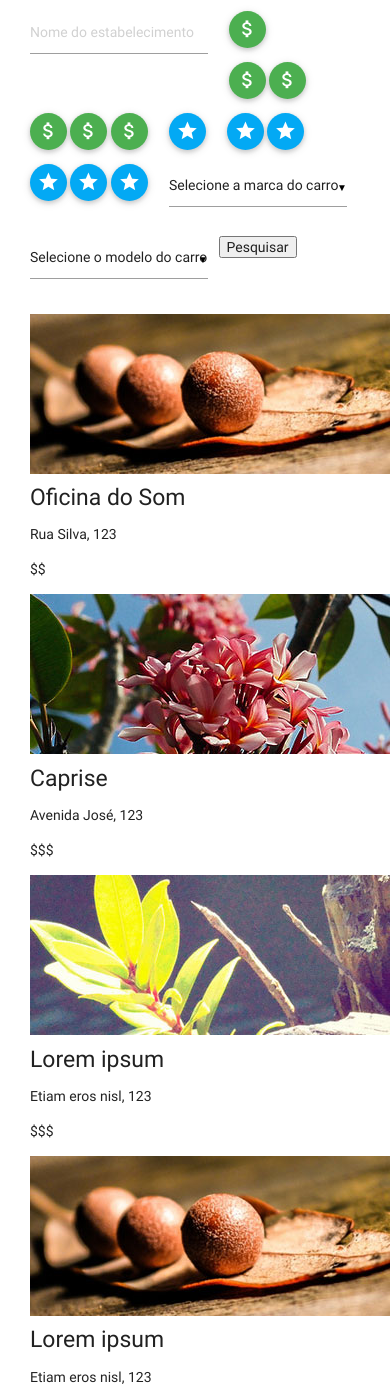
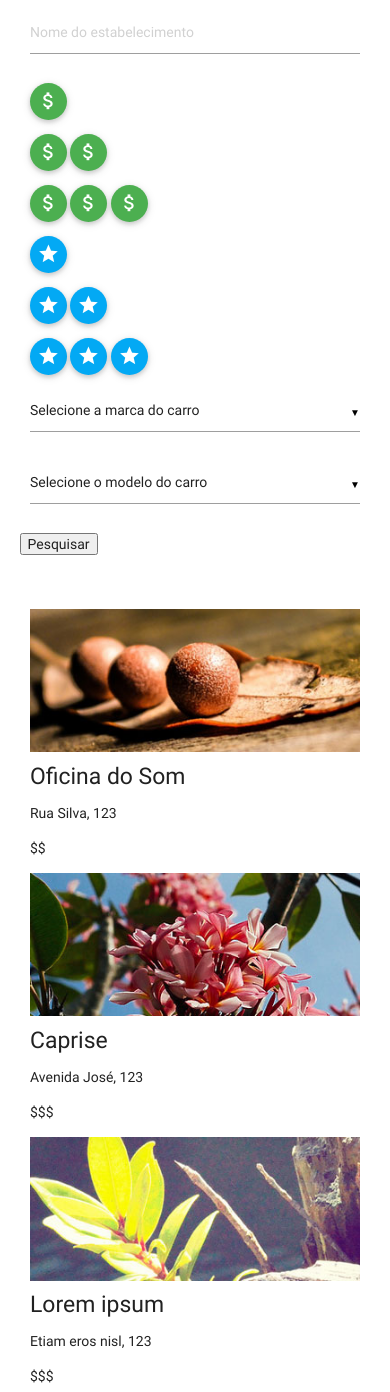
Before and after one commit to gabrielacorrea/projeto-template, a plain HTML site: page index.html in a window 390 px wide. Shown: the part 208-1600 px from the top of the page. Drawn offline with Linux system fonts and the light colour scheme; files whose address does not match are found by name.

Commit message:
Ajustes para adequar a responsividade

```diff
--- a/index.html
+++ b/index.html
@@ -30,6 +30,12 @@ Released for free under the Creative Commons Attribution 3.0 license (templated.
 				<li><a href="right-sidebar.html">Manutenção preventiva</a></li>
 				<li><a href="no-sidebar.html">No Sidebar</a></li>
 			</ul>
+			<ul class="side-nav" id="mobile-demo">
+		        <li class="active"><a href="index.html">Homepage</a></li>
+				<li><a href="left-sidebar.html">Pesquisa</a></li>
+				<li><a href="right-sidebar.html">Manutenção preventiva</a></li>
+				<li><a href="no-sidebar.html">No Sidebar</a></li>
+		    </ul>
 		</div>
 	</nav>
 	<div class="row container">
@@ -41,34 +47,34 @@ Released for free under the Creative Commons Attribution 3.0 license (templated.
         </div>
         <div>
             <form method="post" action="#">
-                <div class="col l12 input-field">
+                <div class="col s12 l12 input-field">
                     <input class="text" type="text" name="name" id="name" length="160" placeholder="Nome do estabelecimento" />
                 </div>
-                <div class="col l4 input-field">
-                	<a id="valor" class="btn-floating waves-effect waves-light green"><i class="material-icons">attach_money</i></a>
+                <div class="col s12 l4 input-field">
+                	<a class="btn-floating waves-effect waves-light green"><i class=" material-icons md-18">attach_money</i></a>
                 </div>
-                <div class="col l4 input-field">
-                    <a id="valor" class="btn-floating waves-effect waves-light green"><i class="material-icons">attach_money</i></a>
-                    <a id="valor" class="btn-floating waves-effect waves-light green"><i class="material-icons">attach_money</i></a>
+                <div class="col s12 l4 input-field">
+                    <a class="btn-floating waves-effect waves-light green"><i class="material-icons">attach_money</i></a>
+                    <a class="btn-floating waves-effect waves-light green"><i class="material-icons">attach_money</i></a>
                 </div>
-                <div class="col l4 input-field">
+                <div class="col s12 l4 input-field">
                     <a id="valor" class="btn-floating waves-effect waves-light green"><i class="material-icons">attach_money</i></a>
                     <a id="valor" class="btn-floating waves-effect waves-light green"><i class="material-icons">attach_money</i></a>
                     <a id="valor" class="btn-floating waves-effect waves-light green"><i class="material-icons">attach_money</i></a>
                 </div>
-                <div class="col l4 input-field">
+                <div class="col s12 l4 input-field">
                 	<a class="btn-floating waves-effect waves-light light-blue"><i class="material-icons">grade</i></a>
                 </div>
-                <div class="col l4 input-field">
+                <div class="col s12 l4 input-field">
                     <a class="btn-floating waves-effect waves-light light-blue"><i class="material-icons">grade</i></a>
                     <a class="btn-floating waves-effect waves-light light-blue"><i class="material-icons">grade</i></a>
                 </div>
-                <div class="col l4 input-field">
+                <div class="col s12 l4 input-field">
                     <a class="btn-floating waves-effect waves-light light-blue"><i class="material-icons">grade</i></a>
                     <a class="btn-floating waves-effect waves-light light-blue"><i class="material-icons">grade</i></a>
                     <a class="btn-floating waves-effect waves-light light-blue"><i class="material-icons">grade</i></a>
                 </div>
-                <div class="col l12 input-field">
+                <div class="col s12 l12 input-field">
                     <select class="icons">
                         <option value="" disabled selected>Selecione a marca do carro</option>
                         <option value="chevrolet">Chevrolet</option>
@@ -77,7 +83,7 @@ Released for free under the Creative Commons Attribution 3.0 license (templated.
                         <option value="Honda">Honda</option>
                     </select>
                 </div>
-                <div class="col l12 input-field">
+                <div class="col s12 l12 input-field">
                     <select>
                         <option value="" >Selecione o modelo do carro</option>
                         <option value="classis">Classic</option>
@@ -100,7 +106,7 @@ Released for free under the Creative Commons Attribution 3.0 license (templated.
     </div>
 	<div class="row container">
 		<div class="col s12 m6 l6">
-			<a href="#" class="image featured"><img src="images/pic03.jpg" alt=""></a>
+			<a href="#"><img src="images/pic03.jpg" alt="" class="responsive-img"></a>
 			<div class="box">
 				<h5>Oficina do Som</h5>
                 <p>Rua Silva, 123</p>
@@ -108,7 +114,7 @@ Released for free under the Creative Commons Attribution 3.0 license (templated.
             </div>
 		</div>
 		<div class="col s12 m6 l6">
-			<a href="#" class="image featured"><img src="images/pic01.jpg" alt=""></a>
+			<a href="#"><img src="images/pic01.jpg" alt="" class="responsive-img"></a>
 			<div class="box">
 				<h5>Caprise</h5>
 				<p>Avenida José, 123</p>
@@ -116,7 +122,7 @@ Released for free under the Creative Commons Attribution 3.0 license (templated.
 			</div>
 		</div>
 		<div class="col s12 m6 l6">
-			<a href="#" class="image featured"><img src="images/pic02.jpg" alt=""></a>
+			<a href="#"><img src="images/pic02.jpg" alt="" class="responsive-img"></a>
 			<div class="box">
 				<h5>Lorem ipsum</h5>
 				<p>Etiam eros nisl, 123</p>
@@ -124,7 +130,7 @@ Released for free under the Creative Commons Attribution 3.0 license (templated.
 			</div>
 		</div>
 		<div class="col s12 m6">
-			<a href="#" class="image featured"><img src="images/pic03.jpg" alt=""></a>
+			<a href="#"><img src="images/pic03.jpg" alt="" class="responsive-img"></a>
 			<div class="box">
 				<h5>Lorem ipsum</h5>
 				<p>Etiam eros nisl, 123</p>
--- a/js/init.js
+++ b/js/init.js
@@ -1,8 +1,7 @@
 (function($){
-  $(function(){
-
-    $('.button-collapse').sideNav();
-    $('select').material_select();
-
-  }); // end of document ready
+  	$( document ).ready(function(){
+  		console.log('passou aqui');
+  		$('.button-collapse').sideNav();
+  		$('select').material_select();
+  	})
 })(jQuery); // end of jQuery name space
```
